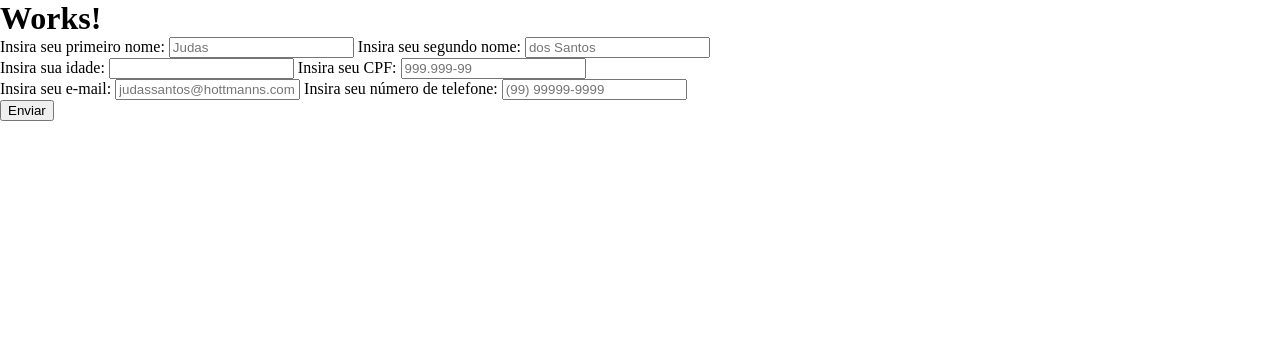
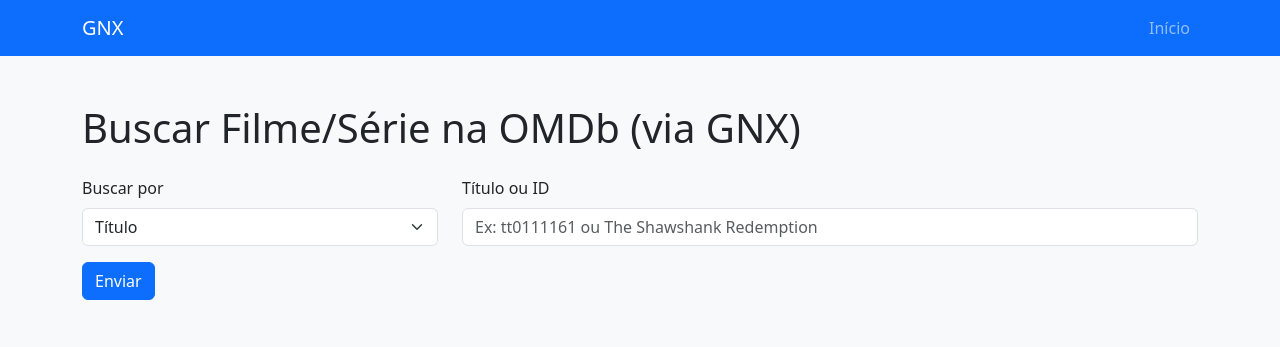
Before and after one commit to vichsort/GNX, a Flask app: page / in a window 1280 px wide. Shown: the top 347 px of the page. Run offline with Flask 3, Linux system fonts and the light colour scheme.

Commit message:
provavelmente ultimo index.html

```diff
--- a/templates/index.html
+++ b/templates/index.html
@@ -1,38 +1,79 @@
+<!-- templates/index.html -->
 <!DOCTYPE html>
-<html lang="en">
+<html lang="pt-BR">
 <head>
-    <meta charset="UTF-8">
-    <meta name="viewport" content="width=device-width, initial-scale=1.0">
-    <link rel="stylesheet" href="../static/style.css">
-    <title>GNX</title>
+  <meta charset="UTF-8" />
+  <meta name="viewport" content="width=device-width, initial-scale=1.0"/>
+  <title>Busca OMDb</title>
+  <link
+    href="https://cdn.jsdelivr.net/npm/bootstrap@5.3.0/dist/css/bootstrap.min.css"
+    rel="stylesheet"
+  />
 </head>
-<body>
-    <h1>Works!</h1>
-    <form action="/submit" method="post">
-        <div class="container">
-            <label for="primeiro-nome">Insira seu primeiro nome:</label>
-            <input type="text" name="primeiro-nome" id="primeiro-nome" placeholder="Judas">
+<body class="bg-light">
+  <nav class="navbar navbar-expand-lg navbar-dark bg-primary">
+    <div class="container">
+      <a class="navbar-brand" href="{{ url_for('home') }}">GNX</a>
+      <div class="collapse navbar-collapse">
+        <ul class="navbar-nav ms-auto">
+          <li class="nav-item">
+            <a class="nav-link" href="{{ url_for('home') }}">Início</a>
+          </li>
+        </ul>
+      </div>
+    </div>
+  </nav>
 
-            <label for="segundo-nome">Insira seu segundo nome:</label>
-            <input type="text" name="segundo-nome" id="segundo-nome" placeholder="dos Santos">
-        </div>
+  <main class="container py-5">
+    <h1 class="mb-4">Buscar Filme/Série na OMDb (via GNX)</h1>
 
-        <div class="container">
-            <label for="idade">Insira sua idade:</label>
-            <input type="number" name="idade" id="idade" max="90">
+    {% with messages = get_flashed_messages(with_categories=true) %}
+      {% if messages %}
+        {% for category, msg in messages %}
+          <div class="alert alert-{{ category }} alert-dismissible fade show" role="alert">
+            {{ msg }}
+            <button type="button" class="btn-close" data-bs-dismiss="alert"></button>
+          </div>
+        {% endfor %}
+      {% endif %}
+    {% endwith %}
 
-            <label for="cpf">Insira seu CPF:</label>
-            <input type="text" name="cpf" id="cpf" maxlength="11" placeholder="999.999-99">
-        </div>
+    <form action="{{ url_for('buscar') }}" method="post" class="row gy-3">
+      <div class="col-md-4">
+        <label for="caller" class="form-label">Buscar por</label>
+        <select class="form-select" id="caller" name="caller" required>
+          <option value="title">Título</option>
+          <option value="id">IMDb ID</option>
+        </select>
+      </div>
+      <div class="col-md-8">
+        <label for="info" class="form-label">Título ou ID</label>
+        <input
+          type="text"
+          class="form-control"
+          id="info"
+          name="info"
+          placeholder="Ex: tt0111161 ou The Shawshank Redemption"
+          required
+        />
+      </div>
+      <div class="col-12">
+        <button type="submit" class="btn btn-primary">Enviar</button>
+      </div>
+    </form>
 
-        <div class="container">
-            <label for="email">Insira seu e-mail:</label>
-            <input type="email" name="email" id="email" placeholder="judassantos@hottmanns.com">
+    {% if result and ('data' in result) %}
+    <hr class="my-5" />
+    <h2>Resultado</h2>
+    <p><strong>Ticket:</strong> {{ result['ticket'] }}</p>
+    <div class="card">
+      <div class="card-body">
+        <pre class="mb-0">{{ result['data'] | tojson(indent=2) }}</pre>
+      </div>
+    </div>
+  {% endif %}
+  </main>
 
-            <label for="telefone">Insira seu número de telefone:</label>
-            <input type="text" name="telefone" id="telefone" placeholder="(99) 99999-9999">
-        </div>
-        <input type="submit" value="Enviar">
-
+  <script src="https://cdn.jsdelivr.net/npm/bootstrap@5.3.0/dist/js/bootstrap.bundle.min.js"></script>
 </body>
 </html>
```
